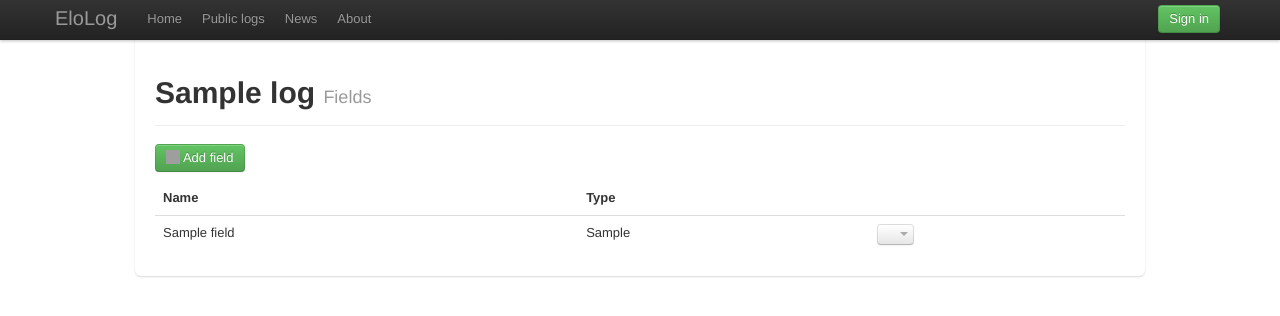
After one commit to Alythe/elolog, a Django app: template templates/view_fields.html in a window 1280 px wide. The commit adds this page. Shown: the top 316 px of the page. Run offline with Django 3.2, Linux system fonts and the light colour scheme; the template is opened without the code that fills it: most values are stand-ins (such as "Sample title", 1, 10 or a date in 2020); some libraries are stand-ins or nearby versions; grey boxes are pictures that could not be loaded.

Commit message:
More custom fields stuff
- Custom Field Values are now optional in the database, missing one does
  not result in an error. This is mostly to keep the database as empty
  as possible, adding field values only when explicitly done so by the
  user
- Adding/Editing/Removing of fields implemented

```diff
--- a/templates/view.html
+++ b/templates/view.html
@@ -93,6 +93,10 @@
             <i class="icon-edit icon-white"></i>
             Edit log
           </a>
+          <a class="btn btn-warning" href="{% url log.views.view_fields log.id %}">
+            <i class="icon-list-alt icon-white"></i>
+            Edit fields
+          </a>
           {% endif %}
           <a class="btn" href="graph">
             <i class="icon-list-alt"></i>
--- /dev/null
+++ b/templates/view_fields.html
@@ -0,0 +1,94 @@
+{% extends "base.html" %}
+{% block title %} - Fields{% endblock %}
+
+{% block content %}
+        <div class="page-header">
+          <h1>{{ log.summoner_name }} <small>Fields</small></h1>
+        </div>
+
+        <div class="modal hide fade" id="md-confirm-delete">
+          <div class="modal-header">
+            <button class="close" data-dismiss="modal">×</button>
+            <h3>Are you sure?</h3>
+          </div>
+          <div class="modal-body">
+            <p>Do you really want to delete the Elolog for <strong>{{ log.summoner_name }}</strong>?</p>
+            <p>All your log entries will be lost.</p>
+          </div>
+          <div class="modal-footer">
+            <button class="btn" data-dismiss="modal">No, cancel</button>
+            <a class="btn btn-danger" href="">Yes, delete</a>
+          </div>
+        </div>
+
+        <div class="modal hide fade" id="md-confirm-delete-field">
+          <div class="modal-header">
+            <button class="close" data-dismiss="modal">×</button>
+            <h3>Are you sure?</h3>
+          </div>
+          <div class="modal-body">
+            <p>Do you really want to delete this field?</p>
+            <div class="alert alert-danger">When you delete this field, every log entry will lose this fields data! This is irreversible!</div>
+          </div>
+          <div class="modal-footer">
+            <button class="btn" data-dismiss="modal">No, cancel</button>
+            <a class="btn btn-danger" id="md-btn-delete" href="#">Yes, delete</a>
+          </div>
+        </div>
+
+        <div class="btn-toolbar">
+          <a class="btn btn-success" href="new">
+            <i class="icon-pencil icon-white"></i>
+            Add field
+          </a>
+        </div>
+
+        <table class="table">
+        <thead>
+          <tr>
+            <th>Name</th>
+            <th>Type</th>
+            <th></th>
+          </tr>
+        </thead>
+        <tbody>
+          {% for field in field_list %}
+            <td>{{ field.name }}</td>
+            <td>{{ field.get_type_display }}</td>
+            <td>
+              <div class="btn-group">
+                <button class="btn btn-mini dropdown-toggle" data-toggle="dropdown">
+                  <i class="icon-cog"></i>
+                  <span class="caret"></span>
+                </button>
+                <ul class="dropdown-menu">
+                  <li>
+                  <a href="{% url log.views.edit_field log.id field.id %}">
+                      <i class="icon-edit"></i>
+                      Edit
+                    </a>
+                  </li>
+                  <li class="divider"></li>
+                  <li>
+                  <a href="#md-confirm-delete-field" data-toggle="modal" data-id="{{ field.id }}" class="open-md-confirm-delete-item">
+                      <i class="icon-trash"></i>
+                      Delete
+                    </a>
+                  </li>
+                </ul>
+              </div>
+            </td>
+          </tr>
+          {% endfor %}
+        </tbody>
+      </table>
+      <script>
+      $(document).on("click", ".open-md-confirm-delete-item", function () {
+        var item_id = $(this).data('id');
+        var current_href = $(".modal-footer #md-btn-delete").prop('href')
+        $(".modal-footer #md-btn-delete").prop('href', '/logs/{{ log.id }}/fields/delete/' + item_id);
+        $('#md-confirm-delete-item').modal('show');
+      });
+
+      </script>
+{% endblock %}
```
Also changed, not shown: elolog/urls.py (+7 -0 lines), log/custom_fields/numberfield.py (+7 -0 lines), log/forms.py (+9 -22 lines), log/models.py (+17 -13 lines), log/views.py (+69 -7 lines), templates/edit_field.html (added, +23 -0 lines).
